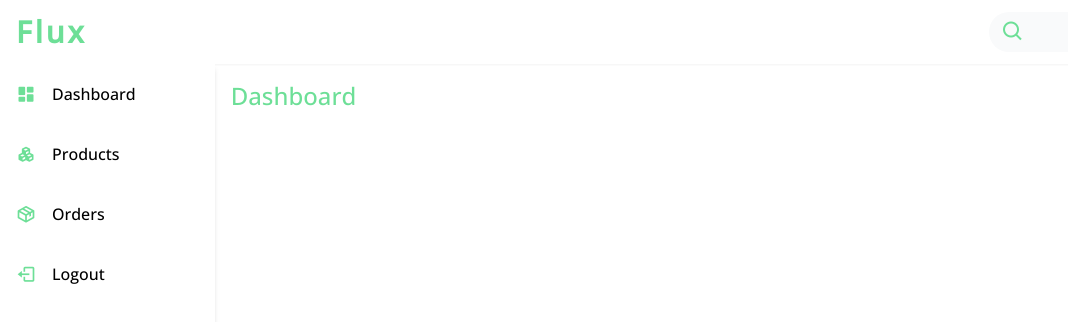
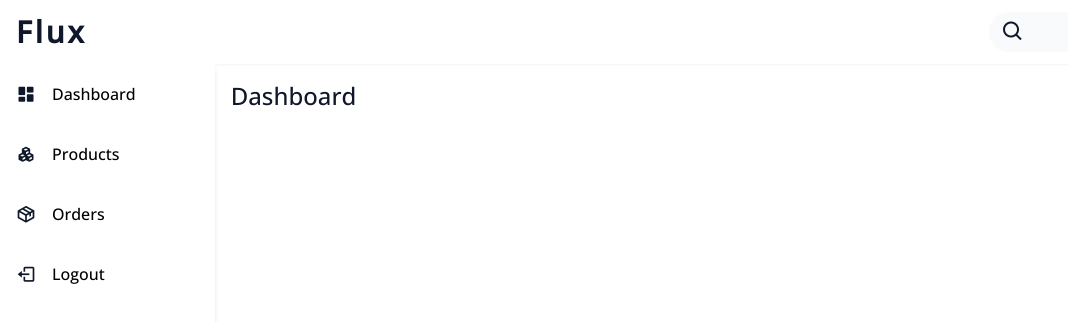
Before and after one commit to IqroNegoro/admin-flux, a Nuxt app: page / in a window 1280 px wide. Shown: the top 322 px of the page, without its empty margins (0-1068 px from the left). Built offline with nearby package versions, Linux system fonts and the light colour scheme.

Commit message:
refactor: product card component, global primary color

```diff
--- a/assets/css/tailwind.css
+++ b/assets/css/tailwind.css
@@ -16,3 +16,9 @@
         font-family: 'Open Sans', 'Roboto', sans-serif;
     }
 }
+
+@layer components {
+    .hover {
+        @apply bg-secondary hover:bg-primary transition-colors duration-150
+    }
+}
--- a/components/Product/Card.vue
+++ b/components/Product/Card.vue
@@ -1,12 +1,13 @@
 <template>
-    <div class="rounded-md shadow-md border cursor-pointer">
-        <div class="border border-primary border-b-0 rounded-t-md p-2">
-            <img :src="product.image" :alt="product.name" class="w-48 aspect-square object-contain mx-auto">
+    <div class="rounded-md shadow-md cursor-pointer">
+        <div class="border-b-0 rounded-t-md p-2">
+            <img :src="product.image" :alt="product.name" class="rounded-md object-contain aspect-square mx-auto">
         </div>
         <div class="p-2 bg-grey-100">
             <p class="truncate font-medium tracking-wide"> {{ product.name }} </p>
             <p class="text-gray-500">${{product.price}}</p>
-            <p class="truncate">{{product.description}}</p>
+            <p class="truncate text-sm">{{product.description}}</p>
+            <button class="w-full flex flex-row gap-2 justify-center items-center mt-4 hover text-white rounded-md py-2 font-medium text-sm">Edit</button>
         </div>
     </div>
 </template>
--- a/layouts/default.vue
+++ b/layouts/default.vue
@@ -2,7 +2,7 @@
     <Navbar />
     <div class="flex flex-row overflow-hidden h-[calc(100vh-4rem)] max-h-screen w-full">
         <Sidebar />
-        <div class="p-4 w-full">
+        <div class="p-4 w-full overflow-y-auto">
             <slot />
         </div>
     </div>
--- a/pages/products.vue
+++ b/pages/products.vue
@@ -6,12 +6,16 @@
                 <i class="bx bx-plus"></i>
             </button>
         </div>
-        <div class="grid grid-cols-3 grid-flow-row my-2">
+        <div class="grid grid-cols-4 grid-flow-row my-2 gap-4">
             <ProductCard v-for="product in data" :key="product.id" :product="product" />
         </div>
     </div>
 </template>
 <script setup>
-const { data, pending, error, refresh } = await getProducts();
-console.log(data.value)
+const { data, pending, error, refresh } = await useFetch("https://fakestoreapi.com/products");
+// const { data, pending, error, refresh } = await getProducts();
+
+useHead({
+    title: "Products"
+})
 </script>
--- a/tailwind.config.js
+++ b/tailwind.config.js
@@ -16,16 +16,16 @@ module.exports = {
   theme: {
     extend: {
       backgroundColor: {
-        "primary": "#6ddf97",
-        "secondary": "#A1EEBD"
+        "primary": "#0F172A",
+        "secondary": "#1f3056"
       },
       colors: {
-        "primary": "#6ddf97",
-        "secondary": "#A1EEBD"
+        "primary": "#0F172A",
+        "secondary": "#1f3056"
       },
       textColor: {
-        "primary": "#6ddf97",
-        "secondary": "#A1EEBD"
+        "primary": "#0F172A",
+        "secondary": "#1f3056"
       }
     },
   },
```
